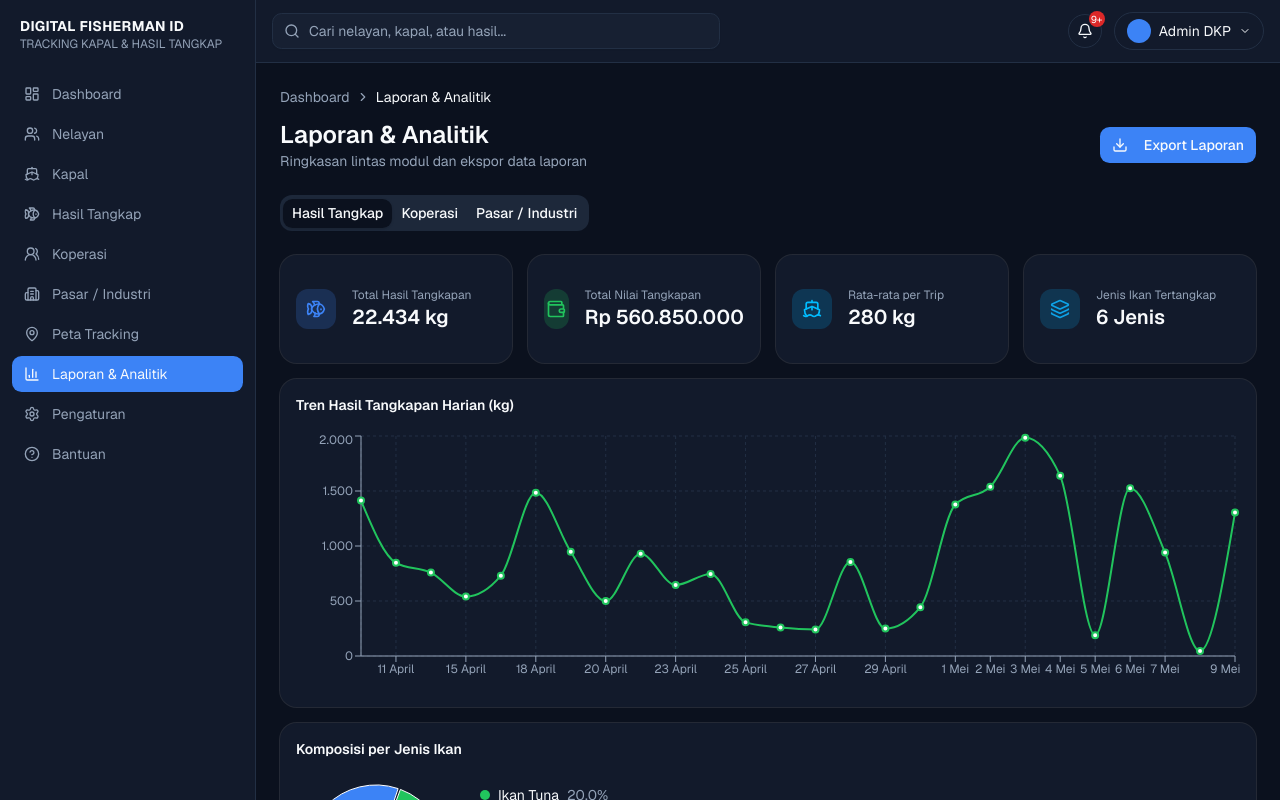
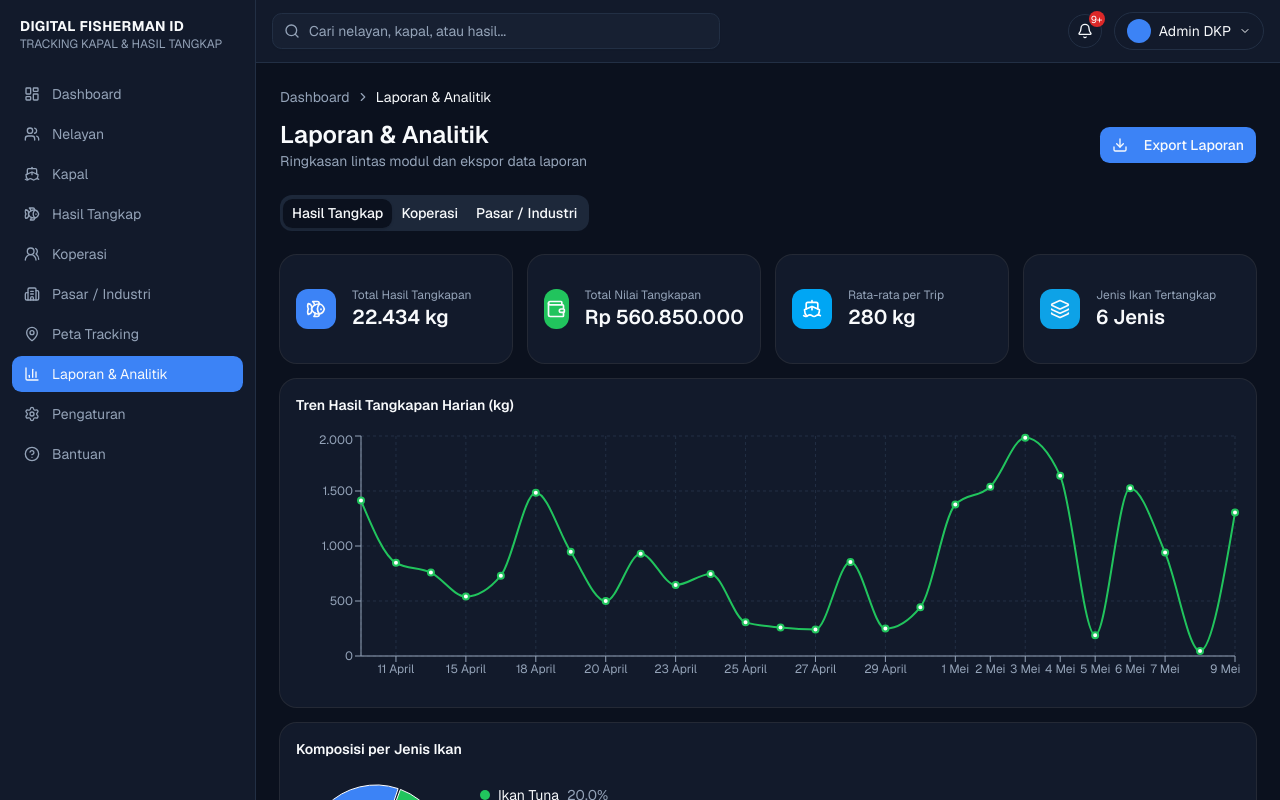
Before and after one commit to dafam25/KIPT, a Next.js app: page /laporan in a window 1280 px wide. Built offline with nearby package versions, Linux system fonts and the light colour scheme.

Commit message:
Use solid-color icon badges on KpiCard

```diff
--- a/components/dashboard/kpi-card.tsx
+++ b/components/dashboard/kpi-card.tsx
@@ -4,10 +4,10 @@ import { cn } from '@/lib/utils';
 import { formatPercent } from '@/lib/format';
 
 const ACCENT_BG: Record<string, string> = {
-  blue: 'bg-primary/20 text-primary',
-  green: 'bg-success/20 text-success',
-  purple: 'bg-accent/20 text-accent',
-  cyan: 'bg-sky-500/20 text-sky-400',
+  blue: 'bg-primary text-primary-foreground',
+  green: 'bg-success text-success-foreground',
+  purple: 'bg-accent text-accent-foreground',
+  cyan: 'bg-sky-500 text-white',
 };
 
 export interface KpiCardProps {
```
